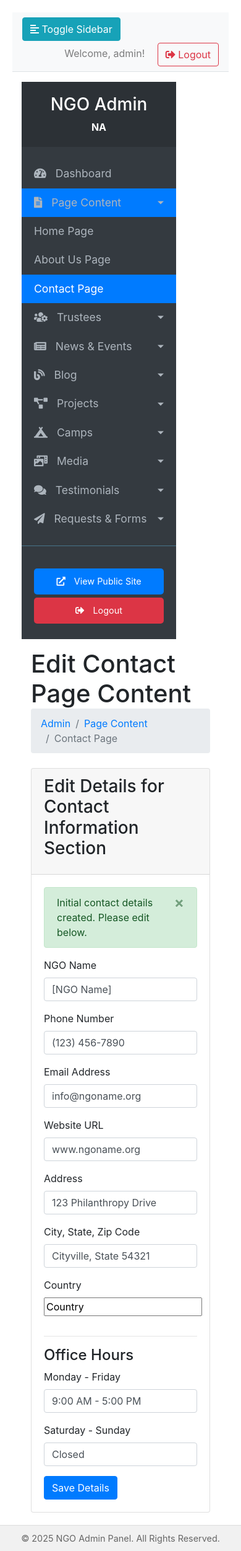
After one commit to priyeshdaspookulangara/Nwctk-, a PHP site: page /my_ngo_app/admin/edit_contact_content.php in a window 390 px wide. The commit adds this page. Shown: the whole page at 62% size. Run offline with PHP 8.4, Linux system fonts and the light colour scheme; a user stored in the database is signed in; data comes from the database, SQL or seed files in the repository; some libraries are stand-ins or nearby versions.

Commit message:
feat: Make contact page details editable from admin panel
This commit introduces a new feature that allows the contact page details to be managed from the admin panel.

- A new admin page `admin/edit_contact_content.php` has been created to allow administrators to edit the contact information (NGO name, address, phone, email, etc.).
- The contact details are stored as a JSON object in the `page_content` table with `page_name` = 'contact_us'.
- The public-facing contact page `public/contact/index.php` has been updated to fetch these details from the database and display them dynamically. It includes a fallback to default values if the database entry is not found.
- A link to the new admin page has been added to the sidebar for easy access.
- A migration has been updated to insert default contact information into the database.

```diff
--- /dev/null
+++ b/admin/edit_contact_content.php
@@ -0,0 +1,160 @@
+<?php
+require_once '../includes/auth_check.php';
+require_once '../includes/db.php';
+
+$page_title = "Edit Contact Page Content";
+$page_name_db = "contact_us";
+$msg = "";
+$error_msg = "";
+
+// Default contact details structure
+$contact_details_default = [
+    'ngo_name' => '[NGO Name]',
+    'address' => '123 Philanthropy Drive',
+    'city_state_zip' => 'Cityville, State 54321',
+    'country' => 'Country',
+    'phone' => '(123) 456-7890',
+    'email' => 'info@ngoname.org',
+    'website' => 'www.ngoname.org',
+    'office_hours_mf' => '9:00 AM - 5:00 PM',
+    'office_hours_ss' => 'Closed'
+];
+
+// Fetch existing content
+$sql_fetch = "SELECT content FROM page_content WHERE page_name = '" . sanitize_input($conn, $page_name_db) . "'";
+$result_fetch = mysqli_query($conn, $sql_fetch);
+
+if ($result_fetch && mysqli_num_rows($result_fetch) > 0) {
+    $row = mysqli_fetch_assoc($result_fetch);
+    $contact_details = json_decode($row['content'], true);
+    // Ensure all keys from default are present
+    $contact_details = array_merge($contact_details_default, $contact_details ?? []);
+} else {
+    // If no record exists, use default details and prepare to insert
+    $contact_details = $contact_details_default;
+    $json_content_default = json_encode($contact_details_default, JSON_PRETTY_PRINT);
+    $sql_insert_placeholder = "INSERT INTO page_content (page_name, content) VALUES ('" . sanitize_input($conn, $page_name_db) . "', '" . sanitize_input($conn, $json_content_default) . "')";
+    if(mysqli_query($conn, $sql_insert_placeholder)) {
+        $msg = "Initial contact details created. Please edit below.";
+    } else {
+        $error_msg = "Error creating placeholder content: " . mysqli_error($conn);
+    }
+}
+if($result_fetch) mysqli_free_result($result_fetch);
+
+// Handle content update
+if ($_SERVER["REQUEST_METHOD"] == "POST" && isset($_POST['contact_details_update'])) {
+    // Sanitize and prepare data from POST
+    $updated_details = [];
+    foreach ($contact_details_default as $key => $default_value) {
+        $updated_details[$key] = $_POST[$key] ?? $default_value;
+    }
+
+    // Convert to JSON
+    $json_content = json_encode($updated_details, JSON_PRETTY_PRINT);
+    $json_content_db = sanitize_input($conn, $json_content);
+
+    // Update the database
+    $sql_update = "UPDATE page_content SET content = '{$json_content_db}' WHERE page_name = '" . sanitize_input($conn, $page_name_db) . "'";
+    if (mysqli_query($conn, $sql_update)) {
+        $msg = "Contact page details updated successfully!";
+        $contact_details = $updated_details; // Refresh displayed data
+    } else {
+        $error_msg = "Error updating content: " . mysqli_error($conn);
+    }
+}
+
+?>
+<?php include 'includes/header.php'; ?>
+<?php include 'includes/sidebar.php'; ?>
+
+<div class="content-header">
+    <div class="container-fluid">
+        <div class="row mb-2">
+            <div class="col-sm-6">
+                <h1 class="m-0"><?php echo $page_title; ?></h1>
+            </div>
+            <div class="col-sm-6">
+                <ol class="breadcrumb float-sm-right">
+                    <li class="breadcrumb-item"><a href="dashboard.php">Admin</a></li>
+                    <li class="breadcrumb-item"><a href="#">Page Content</a></li>
+                    <li class="breadcrumb-item active">Contact Page</li>
+                </ol>
+            </div>
+        </div>
+    </div>
+</div>
+
+<section class="content">
+    <div class="container-fluid">
+        <div class="card">
+            <div class="card-header">
+                <h3 class="card-title">Edit Details for Contact Information Section</h3>
+            </div>
+            <div class="card-body">
+                <?php if (!empty($msg)): ?>
+                    <div class="alert alert-success alert-dismissible fade show" role="alert"><?php echo $msg; ?><button type="button" class="close" data-dismiss="alert" aria-label="Close"><span aria-hidden="true">&times;</span></button></div>
+                <?php endif; ?>
+                <?php if (!empty($error_msg)): ?>
+                    <div class="alert alert-danger alert-dismissible fade show" role="alert"><?php echo $error_msg; ?><button type="button" class="close" data-dismiss="alert" aria-label="Close"><span aria-hidden="true">&times;</span></button></div>
+                <?php endif; ?>
+
+                <form action="<?php echo htmlspecialchars($_SERVER["PHP_SELF"]); ?>" method="post">
+                    <div class="row">
+                        <div class="col-md-6 form-group">
+                            <label for="ngo_name">NGO Name</label>
+                            <input type="text" class="form-control" id="ngo_name" name="ngo_name" value="<?php echo htmlspecialchars($contact_details['ngo_name']); ?>">
+                        </div>
+                        <div class="col-md-6 form-group">
+                            <label for="phone">Phone Number</label>
+                            <input type="text" class="form-control" id="phone" name="phone" value="<?php echo htmlspecialchars($contact_details['phone']); ?>">
+                        </div>
+                    </div>
+                    <div class="row">
+                        <div class="col-md-6 form-group">
+                            <label for="email">Email Address</label>
+                            <input type="email" class="form-control" id="email" name="email" value="<?php echo htmlspecialchars($contact_details['email']); ?>">
+                        </div>
+                        <div class="col-md-6 form-group">
+                            <label for="website">Website URL</label>
+                            <input type="text" class="form-control" id="website" name="website" value="<?php echo htmlspecialchars($contact_details['website']); ?>">
+                        </div>
+                    </div>
+                     <div class="form-group">
+                        <label for="address">Address</label>
+                        <input type="text" class="form-control" id="address" name="address" value="<?php echo htmlspecialchars($contact_details['address']); ?>">
+                    </div>
+                    <div class="row">
+                        <div class="col-md-6 form-group">
+                            <label for="city_state_zip">City, State, Zip Code</label>
+                            <input type="text" class="form-control" id="city_state_zip" name="city_state_zip" value="<?php echo htmlspecialchars($contact_details['city_state_zip']); ?>">
+                        </div>
+                        <div class="col-md-6 form-group">
+                            <label for="country">Country</label>
+                            <input type="text" class.form-control id="country" name="country" value="<?php echo htmlspecialchars($contact_details['country']); ?>">
+                        </div>
+                    </div>
+                    <hr>
+                    <h4>Office Hours</h4>
+                    <div class="row">
+                        <div class="col-md-6 form-group">
+                            <label for="office_hours_mf">Monday - Friday</label>
+                            <input type="text" class="form-control" id="office_hours_mf" name="office_hours_mf" value="<?php echo htmlspecialchars($contact_details['office_hours_mf']); ?>">
+                        </div>
+                        <div class="col-md-6 form-group">
+                            <label for="office_hours_ss">Saturday - Sunday</label>
+                            <input type="text" class="form-control" id="office_hours_ss" name="office_hours_ss" value="<?php echo htmlspecialchars($contact_details['office_hours_ss']); ?>">
+                        </div>
+                    </div>
+
+                    <button type="submit" name="contact_details_update" class="btn btn-primary">Save Details</button>
+                </form>
+            </div>
+        </div>
+    </div>
+</section>
+
+<?php
+mysqli_close($conn);
+include 'includes/footer.php';
+?>
--- a/admin/includes/sidebar.php
+++ b/admin/includes/sidebar.php
@@ -20,6 +20,7 @@
             <ul class="collapse list-unstyled" id="contentManagementSubmenu">
                 <li><a href="edit_home_content.php">Home Page</a></li>
                 <li><a href="edit_about_content.php">About Us Page</a></li>
+                <li><a href="edit_contact_content.php">Contact Page</a></li>
             </ul>
         </li>
         <li>
```
Also changed, not shown: public/contact/index.php (+41 -26 lines), migrations/001_add_blog_tables.sql.
